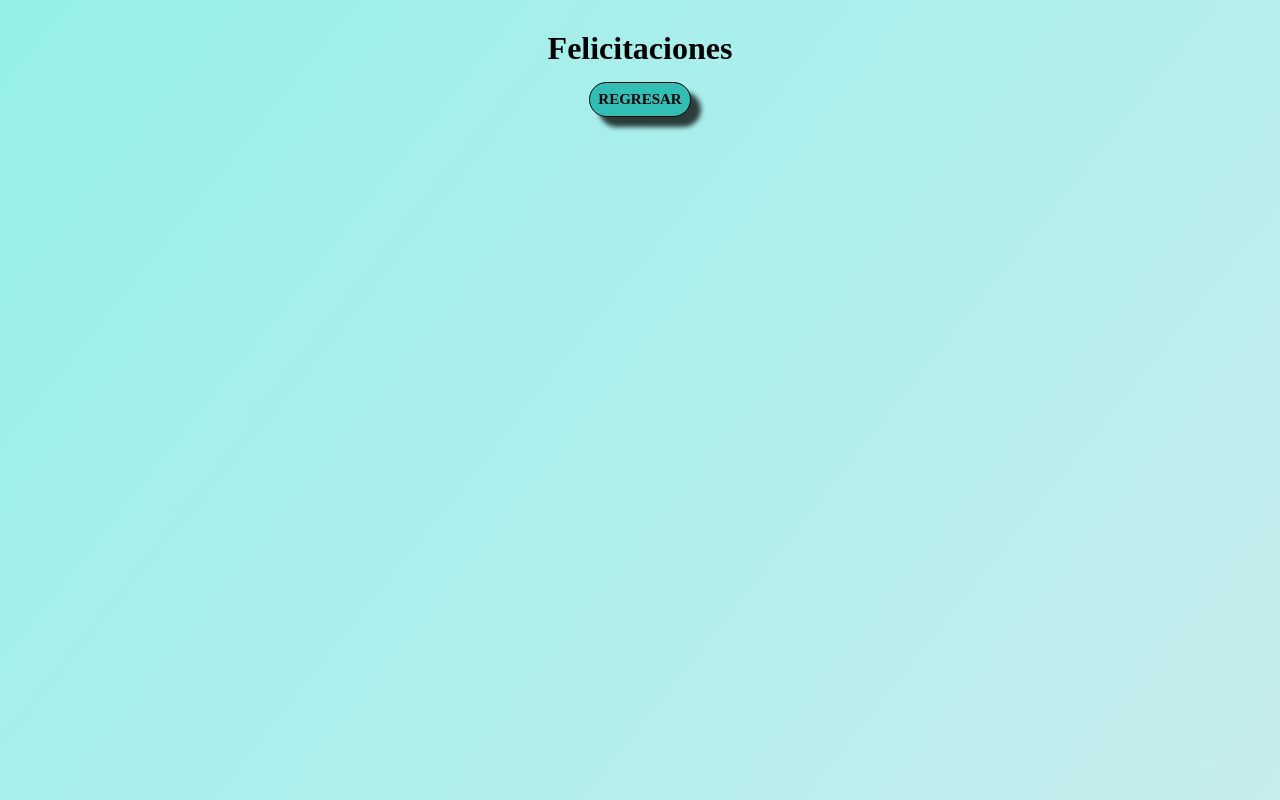
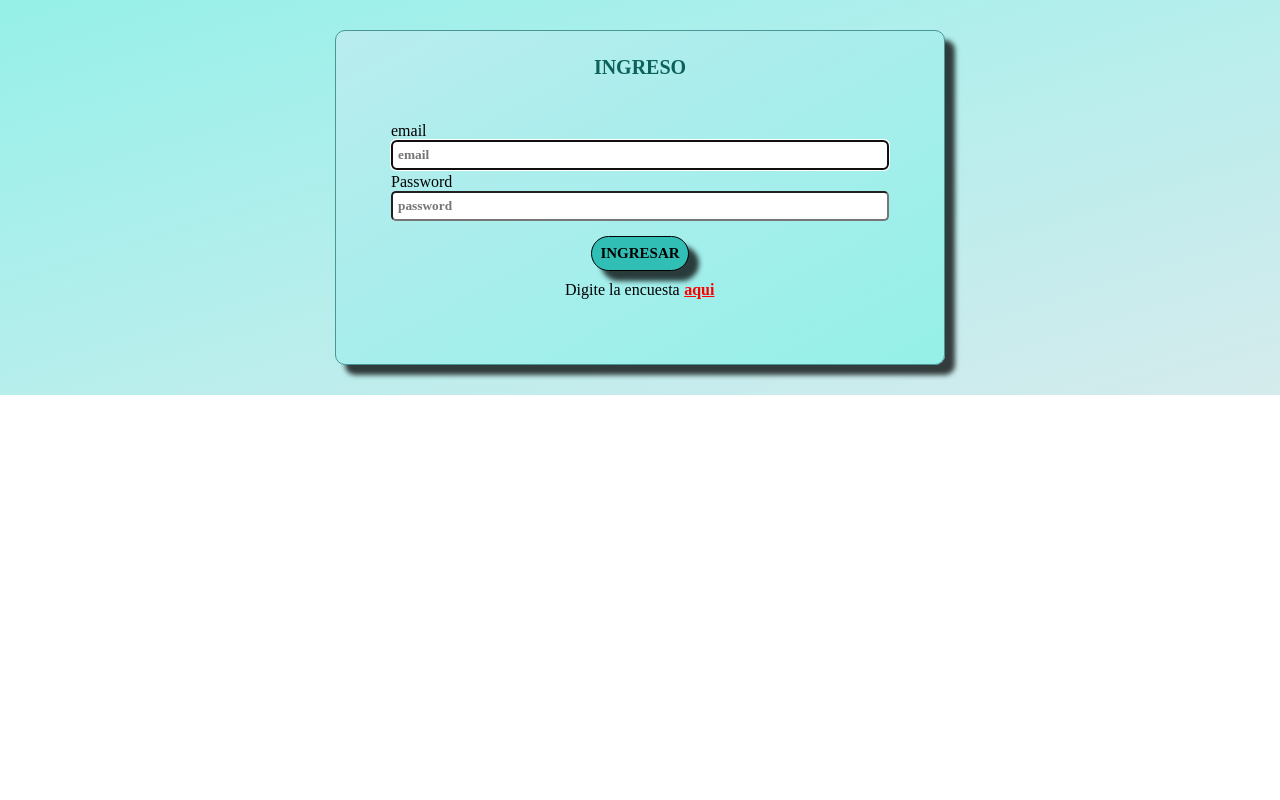
Before and after one commit to edwinespinelb/Actividad13, a React (Vite) app: page / in a window 1280 px wide. Shown: the top 800 px of the page. Built offline with nearby package versions, Linux system fonts and the light colour scheme; a web font is replaced by a local one.

Commit message:
Formulario Finalizado

```diff
--- a/src/App.jsx
+++ b/src/App.jsx
@@ -6,7 +6,7 @@ import Ingreso from "./Components/Ingreso";
 import Felicitaciones from "./Components/felicitaciones";
 
 const App = () => {
-  const [step, setStep] = useState("Felicitaciones");
+  const [step, setStep] = useState("Ingreso");
   return (
     <AuthContext.Provider value={{ step, setStep }}>
       <div className="container">
--- a/src/Components/Ingreso.jsx
+++ b/src/Components/Ingreso.jsx
@@ -1,39 +1,68 @@
 import { useContext } from "react";
 import AuthContext from "./authcontext";
+import { Formik, Form, Field, ErrorMessage } from "formik";
+import { Schema } from "./Schemas";
+
+const initialValues = {
+  i: "",
+  password: "",
+};
 
 const Ingreso = () => {
   let { setStep } = useContext(AuthContext);
+
+  const onSubmit = (values) => {
+    console.log(values);
+  };
 
   return (
     <main>
       <h1>INGRESO</h1>
       <div className="card">
-        <form autoComplete="off">
+        <Formik
+          initialValues={initialValues}
+          onSubmit={onSubmit}
+          validationSchema={Schema}
+        >
+          <Form autoComplete="off">
             <fieldset>
-            <label htmlFor="i">email</label>
-            <input
+              <label htmlFor="email">email</label>
+              <Field
                 type="email"
-              name="i"
-              id="i"
+                name="email"
+                id="email"
                 placeholder="email"
                 required
                 autoFocus
               />
-            <p>debe digitar un email valido</p>
+              <ErrorMessage
+                name="email"
+                component="p"
+                className="error-message"
+              />
             </fieldset>
             <fieldset>
               <label htmlFor="password">Password</label>
-            <input
+              <Field
                 type="password"
                 name="password"
                 id="password"
                 placeholder="password"
                 required
               />
-            <p>debe digitar una contraseña valida</p>
+              <ErrorMessage
+                name="password"
+                component="p"
+                className="error-message"
+              />
             </fieldset>
-          <button onClick={() => setStep("Encuesta")}>Ingresar</button>
-        </form>
+            <button type="submit">Ingresar</button>
+            <p className="enlace">
+              Digite la encuesta{" "}
+              <span onClick={() => setStep("Encuesta")}>aqui</span>
+            </p>
+          </Form>
+        </Formik>
       </div>
     </main>
   );
--- a/src/Components/Schemas.js
+++ b/src/Components/Schemas.js
@@ -1,22 +1,21 @@
 import * as Yup from "yup";
 
 export const Schema = Yup.object().shape({
-  fullName: Yup.string().required("Full name is required"),
   email: Yup.string()
-    .email("Enter a valid email")
-    .required("Email is required"),
+    .email("Ingrese un correo valido")
+    .required("Email requerido"),
   password: Yup.string()
-    .min(8, "Password must be at least 8 characters")
+    .min(8, "Ingrese password correcto")
     .matches(
       /(?=.*[\W])(?=.*\d)(?=.*[a-z])(?=.*[A-Z]).{8,}/,
-      "Password must have lower, upper, nums, symbols"
+      "El password debe contener los caracteres correctos"
     )
-    .required("Password is required"),
-  confirm: Yup.string()
-    .oneOf([Yup.ref("password"), null], "Passwords must match")
-    .required("Confirmation is required"),
-  framework: Yup.string()
-    .oneOf(["react", "vue", "angular"], "Must select a framework")
-    .required("Framework is required"),
-  terms: Yup.bool().oneOf([true], "You must accept the terms"),
+    .required("Password requerido"),
+  // confirm: Yup.string()
+  //   .oneOf([Yup.ref("password"), null], "Passwords must match")
+  //   .required("Confirmation is required"),
+  // framework: Yup.string()
+  //   .oneOf(["react", "vue", "angular"], "Must select a framework")
+  //   .required("Framework is required"),
+  // terms: Yup.bool().oneOf([true], "You must accept the terms"),
 });
--- a/src/Components/encuesta.jsx
+++ b/src/Components/encuesta.jsx
@@ -162,7 +162,7 @@ const encuesta = () => {
               <label htmlFor="larga">Demasiada larga</label>
             </table>
           </fieldset>
-          <button>Enviar</button>
+          <button onClick={() => setStep("Felicitaciones")}>Enviar</button>
         </form>
       </div>
     </main>
--- a/src/Styles/_component.scss
+++ b/src/Styles/_component.scss
@@ -2,7 +2,7 @@
 
 .container {
   width: 100vw;
-  height: 200vh;
+  height: min-content;
   padding: 30px;
   background-image: v.$bg-container;
   main {
@@ -10,6 +10,7 @@
     border-radius: 10px;
     padding: 20px;
     width: 50%;
+    min-width: 450px;
     max-width: 400%;
     margin: 0px auto;
     box-shadow: v.$shadow;
@@ -31,6 +32,7 @@
 
     form {
       display: grid;
+
       fieldset {
         border: none;
         display: flex;
@@ -79,14 +81,26 @@
       margin-top: 15px;
       cursor: pointer;
     }
+    span {
+      font-family: v.$font-family;
+      padding: 0.5px;
+      color: red;
+      font-weight: 600;
+      cursor: pointer;
+      text-decoration: underline;
+    }
+    .enlace {
+      font-family: v.$font-family;
+      padding: 10px;
+      text-align: center;
+    }
   }
 }
 .terminar {
-  background-color: v.$bg-terminar;
   align-self: auto;
-
   font-family: v.$font-family;
   text-align: center;
+
   button {
     border-radius: 70px;
     padding: 8px;
--- a/src/Styles/_variables.scss
+++ b/src/Styles/_variables.scss
@@ -27,19 +27,3 @@ $shadow: 10px 10px 5px 0px rgba(0, 0, 0, 0.75);
 $border-color: #489696;
 
 $error: #ce2121;
-
-$bg-terminar: linear-gradient(
-  to right top,
-  #d16ba5,
-  #c777b9,
-  #ba83ca,
-  #aa8fd8,
-  #9a9ae1,
-  #8aa7ec,
-  #79b3f4,
-  #69bff8,
-  #52cffe,
-  #41dfff,
-  #46eefa,
-  #5ffbf1
-);
```
Lines whose indentation alone changed are shown as unchanged.
